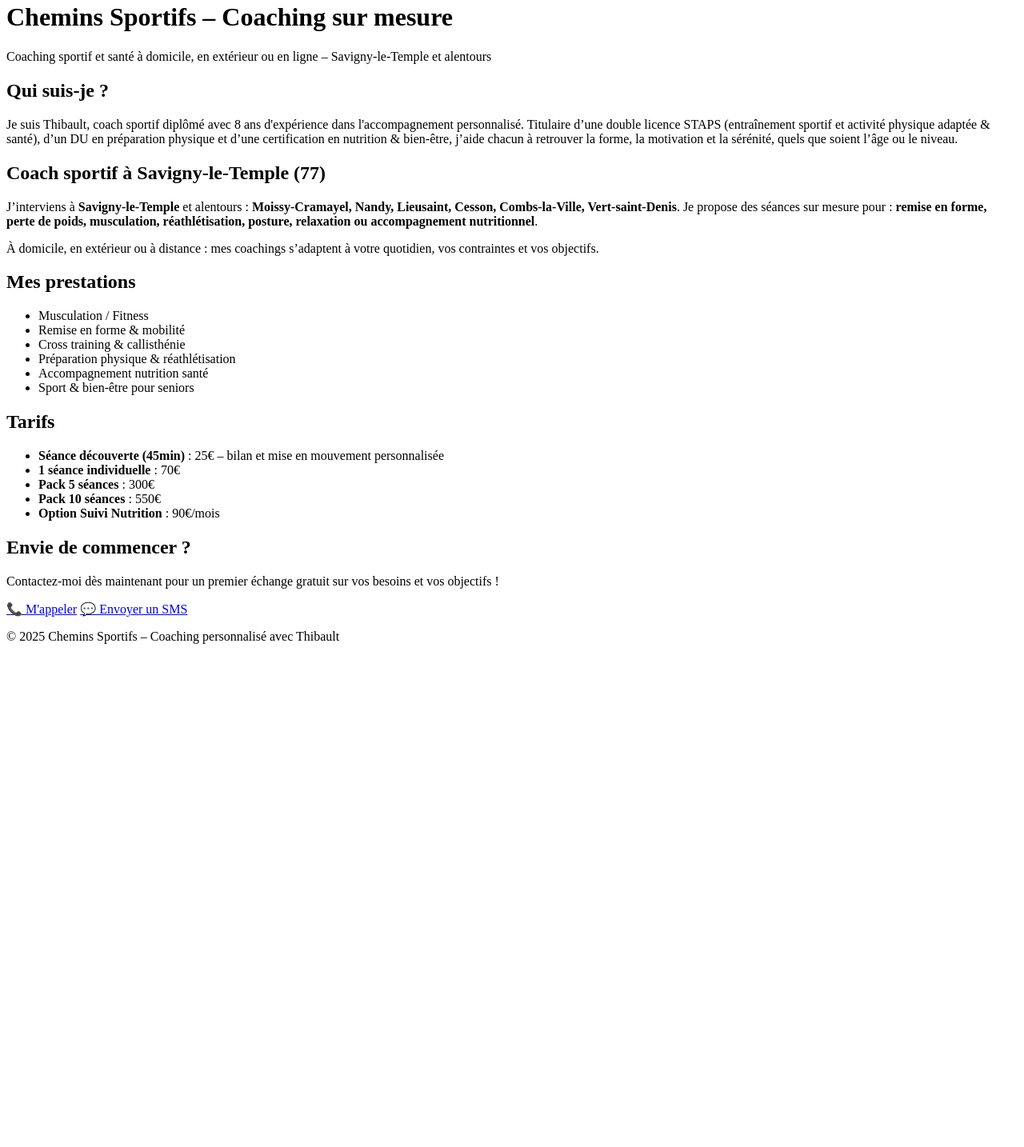
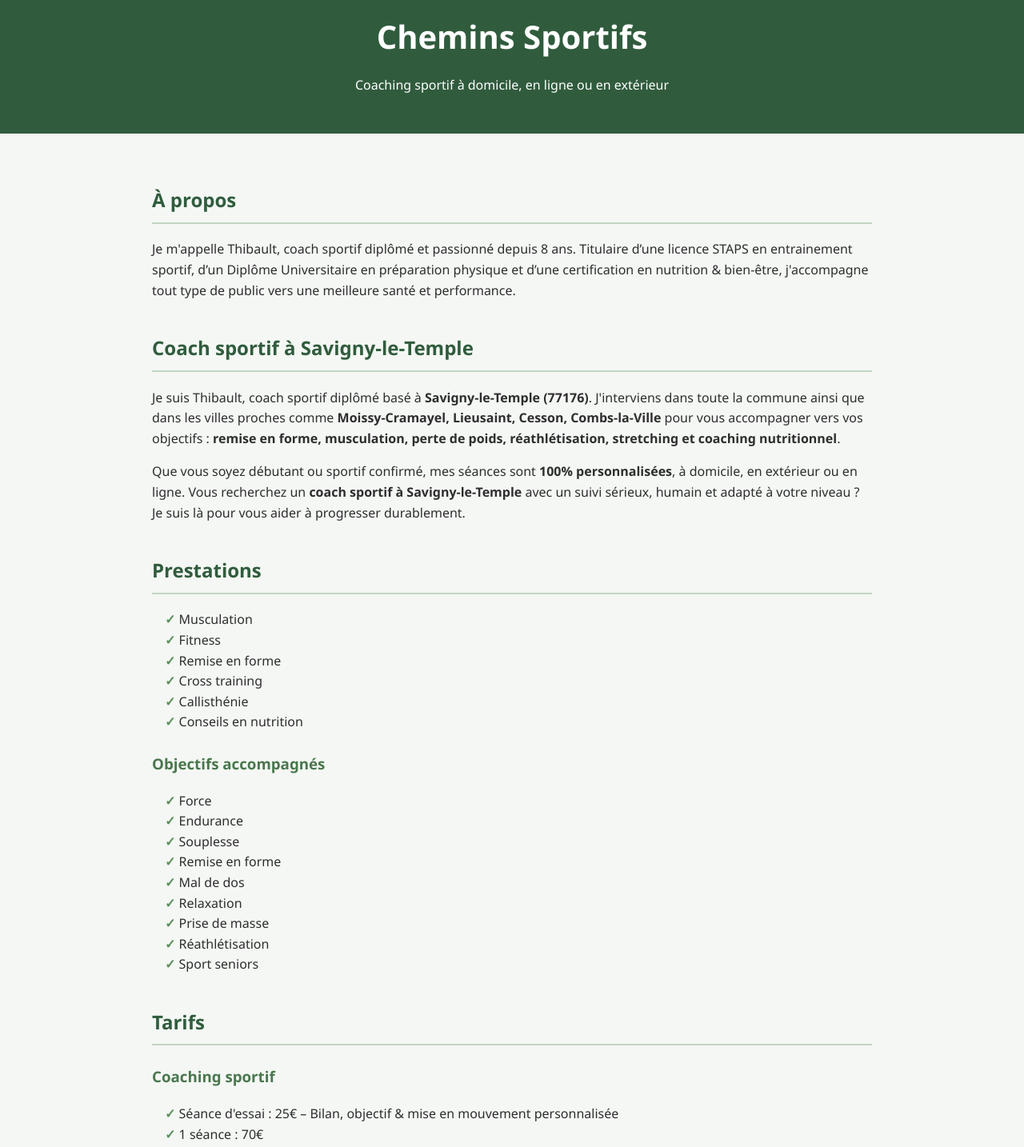
Before and after one commit to Thibault2731/chemins-sportifs, a plain HTML site: page index.html in a window 1280 px wide. Shown: the part 202-1636 px from the top of the page at 80% size. Before the commit the page ends 1023 px from the top, so only its background shows below. Drawn offline with Linux system fonts and the light colour scheme.

Commit message:
Update index.html

```diff
--- a/index.html
+++ b/index.html
@@ -1,66 +1,96 @@
+<!DOCTYPE html>
+<html lang="fr">
+<head>
+  <meta charset="UTF-8" />
+  <meta name="viewport" content="width=device-width, initial-scale=1.0" />
+
+  <!-- SEO -->
+  <meta name="description" content="Coach sportif diplômé à Savigny-le-Temple. Remise en forme, musculation, coaching nutrition et sport à domicile ou en ligne. Chemins Sportifs – Thibault.">
+  <meta name="keywords" content="coach sportif Savigny-le-Temple, éducateur sportif 77176, remise en forme, musculation, coaching personnalisé, nutrition, sport à domicile, Chemins Sportifs, Thibault">
+  <meta name="author" content="Thibault - Chemins Sportifs">
+  <meta name="robots" content="index, follow">
+  <title>Coach sportif à Savigny-le-Temple | Chemins Sportifs – Thibault</title>
+  <link rel="stylesheet" href="style.css" />
+</head>
+<body>
+
   <header>
     <div style="text-align: center; padding-top: 1rem;">
   <img src="logo_chemins_sportifs_site.png" alt="Logo Chemins Sportifs" width="160">
 </div>
-  <h1>Chemins Sportifs – Coaching sur mesure</h1>
-  <p>Coaching sportif et santé à domicile, en extérieur ou en ligne – Savigny-le-Temple et alentours</p>
+    <h1>Chemins Sportifs</h1>
+    <p>Coaching sportif à domicile, en ligne ou en extérieur</p>
   </header>
 
   <main>
     <section id="about">
-    <h2>Qui suis-je ?</h2>
+      <h2>À propos</h2>
       <p>
-      Je suis Thibault, coach sportif diplômé avec 8 ans d'expérience dans l'accompagnement personnalisé.
-      Titulaire d’une double licence STAPS (entraînement sportif et activité physique adaptée & santé), d’un DU en préparation physique et d’une certification en nutrition & bien-être, j’aide chacun à retrouver la forme, la motivation et la sérénité, quels que soient l’âge ou le niveau.
+        Je m'appelle Thibault, coach sportif diplômé et passionné depuis 8 ans.
+        Titulaire d’une licence STAPS en entrainement sportif, d’un Diplôme Universitaire en préparation physique et d’une certification en nutrition & bien-être,
+        j'accompagne tout type de public vers une meilleure santé et performance.
       </p>
     </section>
 
     <section id="local-seo">
-    <h2>Coach sportif à Savigny-le-Temple (77)</h2>
+      <h2>Coach sportif à Savigny-le-Temple</h2>
       <p>
-      J’interviens à <strong>Savigny-le-Temple</strong> et alentours : <strong>Moissy-Cramayel, Nandy, Lieusaint, Cesson, Combs-la-Ville, Vert-saint-Denis</strong>. Je propose des séances sur mesure pour :
-      <strong>remise en forme, perte de poids, musculation, réathlétisation, posture, relaxation ou accompagnement nutritionnel</strong>.
+        Je suis Thibault, coach sportif diplômé basé à <strong>Savigny-le-Temple (77176)</strong>. J'interviens dans toute la commune ainsi que dans les villes proches comme <strong>Moissy-Cramayel, Lieusaint, Cesson, Combs-la-Ville</strong> pour vous accompagner vers vos objectifs : <strong>remise en forme, musculation, perte de poids, réathlétisation, stretching et coaching nutritionnel</strong>.
       </p>
       <p>
-      À domicile, en extérieur ou à distance : mes coachings s’adaptent à votre quotidien, vos contraintes et vos objectifs.
+        Que vous soyez débutant ou sportif confirmé, mes séances sont <strong>100% personnalisées</strong>, à domicile, en extérieur ou en ligne. Vous recherchez un <strong>coach sportif à Savigny-le-Temple</strong> avec un suivi sérieux, humain et adapté à votre niveau ? Je suis là pour vous aider à progresser durablement.
       </p>
     </section>
 
     <section id="services">
-    <h2>Mes prestations</h2>
+      <h2>Prestations</h2>
       <ul>
-      <li>Musculation / Fitness</li>
-      <li>Remise en forme & mobilité</li>
-      <li>Cross training & callisthénie</li>
-      <li>Préparation physique & réathlétisation</li>
-      <li>Accompagnement nutrition santé</li>
-      <li>Sport & bien-être pour seniors</li>
+        <li>Musculation</li>
+        <li>Fitness</li>
+        <li>Remise en forme</li>
+        <li>Cross training</li>
+        <li>Callisthénie</li>
+        <li>Conseils en nutrition</li>
+      </ul>
+      <h3>Objectifs accompagnés</h3>
+      <ul>
+        <li>Force</li>
+        <li>Endurance</li>
+        <li>Souplesse</li>
+        <li>Remise en forme</li>
+        <li>Mal de dos</li>
+        <li>Relaxation</li>
+        <li>Prise de masse</li>
+        <li>Réathlétisation</li>
+        <li>Sport seniors</li>
       </ul>
     </section>
 
     <section id="tarifs">
       <h2>Tarifs</h2>
+      <h3>Coaching sportif</h3>
       <ul>
-      <li><strong>Séance découverte (45min)</strong> : 25€ – bilan et mise en mouvement personnalisée</li>
-      <li><strong>1 séance individuelle</strong> : 70€</li>
-      <li><strong>Pack 5 séances</strong> : 300€</li>
-      <li><strong>Pack 10 séances</strong> : 550€</li>
-      <li><strong>Option Suivi Nutrition</strong> : 90€/mois</li>
+        <li>Séance d'essai : 25€ – Bilan, objectif & mise en mouvement personnalisée</li>
+        <li>1 séance : 70€</li>
+        <li>Pack 5 séances : 300€</li>
+        <li>Pack 10 séances : 550€</li>
+        <li>Option Suivi Nutrition : 90€/mois</li>
       </ul>
     </section>
 
     <section id="contact">
-    <h2>Envie de commencer ?</h2>
-    <p>
-      Contactez-moi dès maintenant pour un premier échange gratuit sur vos besoins et vos objectifs !
-    </p>
+      <h2>Contact</h2>
+      <p>Intéressé(e) ? Contactez-moi directement :</p>
       <div class="buttons">
         <a class="btn call" href="tel:+33686737155">📞 M'appeler</a>
-      <a class="btn sms" href="sms:+33686737155">💬 Envoyer un SMS</a>
+        <a class="btn sms" href="sms:+33686737155">💬 M'envoyer un SMS</a>
       </div>
     </section>
   </main>
 
   <footer>
-  <p>&copy; 2025 Chemins Sportifs – Coaching personnalisé avec Thibault</p>
+    <p>&copy; 2025 Chemins Sportifs – Thibault Coach</p>
   </footer>
+
+</body>
+</html>
```
Lines whose indentation alone changed are shown as unchanged.
